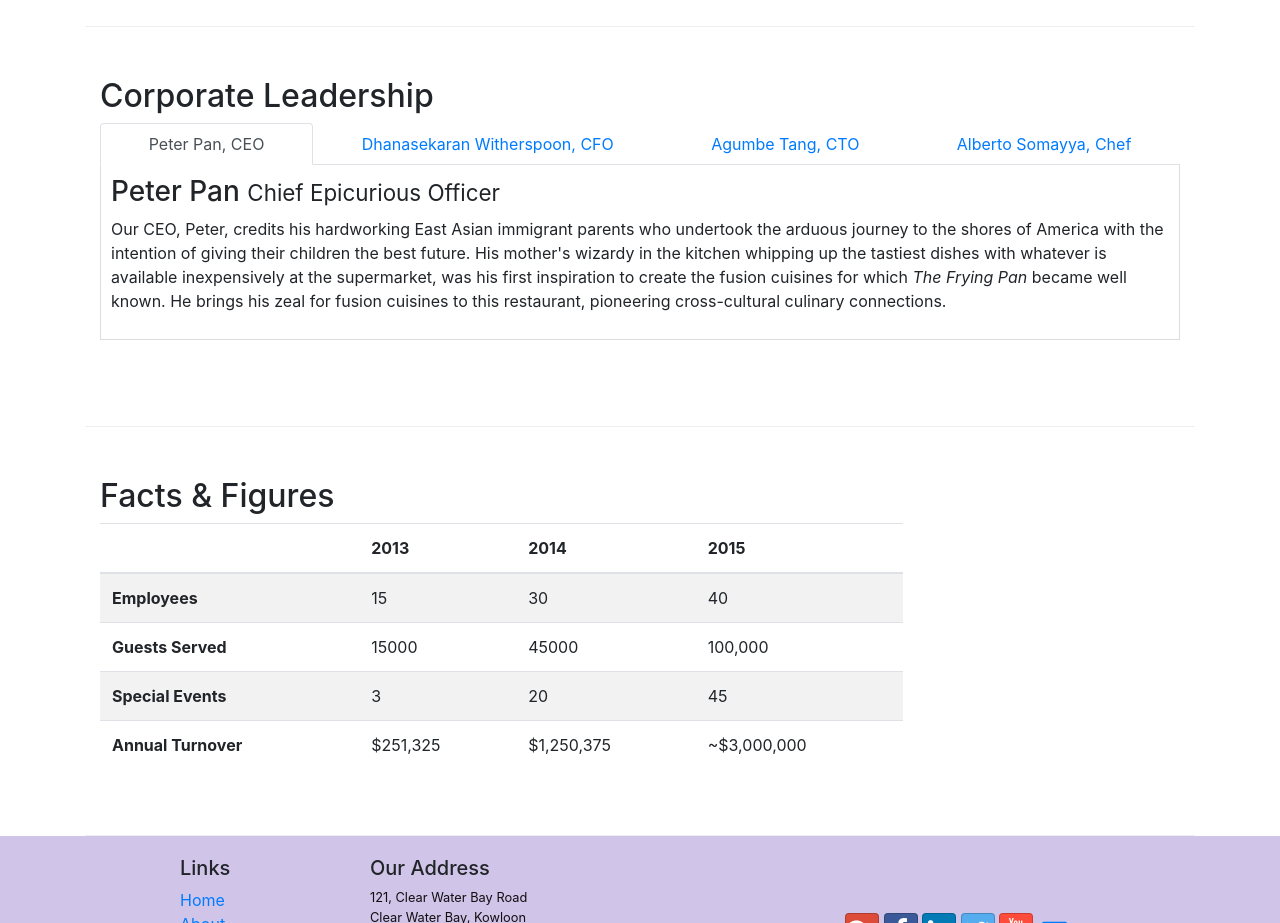
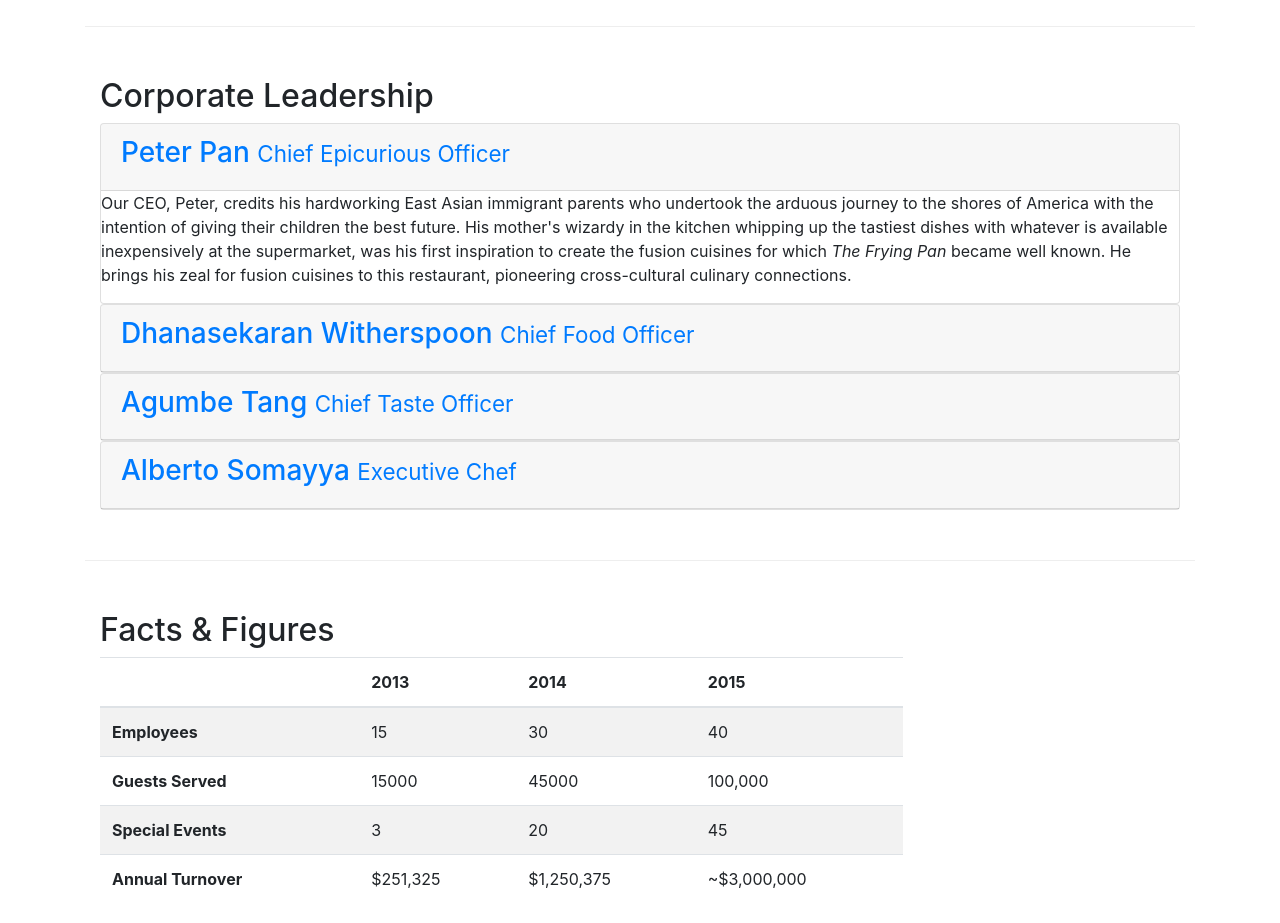
Before and after one commit to dailiaaa/learnbootstrap, a website: page aboutus.html in a window 1280 px wide. Shown: the part 900-1823 px from the top of the page. Drawn offline with nearby package versions, Linux system fonts and the light colour scheme.

Commit message:
accordion

```diff
--- a/aboutus.html
+++ b/aboutus.html
@@ -100,38 +100,55 @@
         <div class="row row-content">
             <div class="col-12">
                 <h2>Corporate Leadership</h2>
-                <ul class="nav nav-tabs nav-fill">
-                    <li class="nav-item">
-                        <a href="#peter" class="nav-link active" data-toggle="tab" role="tab">Peter Pan, CEO</a>
-                    </li>
-                    <li class="nav-item">
-                        <a href="#danny" class="nav-link" data-toggle="tab" role="tab">Dhanasekaran Witherspoon, CFO</a>
-                    </li>
-                    <li class="nav-item">
-                        <a href="#tang" class="nav-link" data-toggle="tab" role="tab">Agumbe Tang, CTO</a>
-                    </li>
-                    <li class="nav-item">
-                        <a href="#alberto" class="nav-link" data-toggle="tab" role="tab">Alberto Somayya, Chef</a>
-                    </li>
-                </ul>
-                <div class="tab-content">
-                    <div class="tab-pane fade show active" role="tabpanel" id="peter">
-                        <h3>Peter Pan <small>Chief Epicurious Officer</small></h3>
-                        <p class="hidden-xs-down">Our CEO, Peter, credits his hardworking East Asian immigrant parents who undertook the arduous journey to the shores of America with the intention of giving their children the best future. His mother's wizardy in the kitchen whipping up the tastiest dishes with whatever is available inexpensively at the supermarket, was his first inspiration to create the fusion cuisines for which <em>The Frying Pan</em> became well known. He brings his zeal for fusion cuisines to this restaurant, pioneering cross-cultural culinary connections.</p>
+
+                <div id="accordion">
+                    <div class="card">
+                        <div class="card-header" role="tab" id="peterhead">
+                            <h3>
+                                <a href="#peter" data-toggle="collapse" data-parent="#accordion">Peter Pan <small>Chief Epicurious Officer</small></a>
+                            </h3>
+                        </div>
+                        <div class="collapse show" role="tabpanel" id="peter">
+                            <div class="card-block">
+                                <p class="hidden-xs-down">Our CEO, Peter, credits his hardworking East Asian immigrant parents who undertook the arduous journey to the shores of America with the intention of giving their children the best future. His mother's wizardy in the kitchen whipping up the tastiest dishes with whatever is available inexpensively at the supermarket, was his first inspiration to create the fusion cuisines for which <em>The Frying Pan</em> became well known. He brings his zeal for fusion cuisines to this restaurant, pioneering cross-cultural culinary connections.</p>
+                            </div>
+                        </div>
                     </div>
-                    <div class="tab-pane fade" id="danny" role="tabpanel">
-                        <h3>Dhanasekaran Witherspoon <small>Chief Food Officer</small></h3>
-                        <p class="hidden-xs-down">Our CFO, Danny, as he is affectionately referred to by his colleagues, comes from a long established family tradition in farming and produce. His experiences growing up on a farm in the Australian outback gave him great appreciation for varieties of food sources. As he puts it in his own words, <em>Everything that runs, wins, and everything that stays, pays!</em></p>
+                    <div class="card">
+                        <div class="card-header" role="tab" id="dannyhead">
+                            <h3>
+                                <a href="#danny" class="collapsed" data-toggle="collapse" data-parent="#accordion">Dhanasekaran Witherspoon <small>Chief Food Officer</small></a>
+                            </h3>
+                        </div>
+                        <div class="collapse" id="danny" role="tabpanel">
+                            <div class="card-block">
+                                <p class="hidden-xs-down">Our CFO, Danny, as he is affectionately referred to by his colleagues, comes from a long established family tradition in farming and produce. His experiences growing up on a farm in the Australian outback gave him great appreciation for varieties of food sources. As he puts it in his own words, <em>Everything that runs, wins, and everything that stays, pays!</em></p>
+                            </div>
+                        </div>
                     </div>
-                    <div class="tab-pane fade" id="tang" role="tabpanel">
-
-                        <h3>Agumbe Tang <small>Chief Taste Officer</small></h3>
-                        <p class="hidden-xs-down">Blessed with the most discerning gustatory sense, Agumbe, our CTO, personally ensures that every dish that we serve meets his exacting tastes. Our chefs dread the tongue lashing that ensues if their dish does not meet his exacting standards. He lives by his motto, <em>You click only if you survive my lick.</em></p>
+                    <div class="card">
+                        <div class="card-header" role="tab" id="tanghead">
+                            <h3>
+                                <a href="#tang" class="collapsed" data-toggle="collapse" data-parent="#accordion">Agumbe Tang <small>Chief Taste Officer</small></a>
+                            </h3>
+                        </div>
+                        <div class="collapse" id="tang" role="tabpanel">
+                            <div class="card-block">
+                                <p class="hidden-xs-down">Blessed with the most discerning gustatory sense, Agumbe, our CTO, personally ensures that every dish that we serve meets his exacting tastes. Our chefs dread the tongue lashing that ensues if their dish does not meet his exacting standards. He lives by his motto, <em>You click only if you survive my lick.</em></p>
+                            </div>
+                        </div>
                     </div>
-                    <div class="tab-pane fade" id="alberto" role="tabpanel">
-
-                        <h3>Alberto Somayya <small>Executive Chef</small></h3>
-                        <p class="hidden-xs-down">Award winning three-star Michelin chef with wide International experience having worked closely with whos-who in the culinary world, he specializes in creating mouthwatering Indo-Italian fusion experiences. He says, <em>Put together the cuisines from the two craziest cultures, and you get a winning hit! Amma Mia!</em></p>
+                    <div class="card">
+                        <div class="card-header" role="tab" id="albertohead">
+                            <h3>
+                                <a href="#alberto" class="collapsed" data-toggle="collapse" data-parent="#accordion">Alberto Somayya <small>Executive Chef</small></a>
+                            </h3>
+                        </div>
+                        <div class="collapse" id="alberto" role="tabpanel">
+                            <div class="card-block">
+                                <p class="hidden-xs-down">Award winning three-star Michelin chef with wide International experience having worked closely with whos-who in the culinary world, he specializes in creating mouthwatering Indo-Italian fusion experiences. He says, <em>Put together the cuisines from the two craziest cultures, and you get a winning hit! Amma Mia!</em></p>
+                            </div>
+                        </div>
                     </div>
                 </div>
             </div>
```
